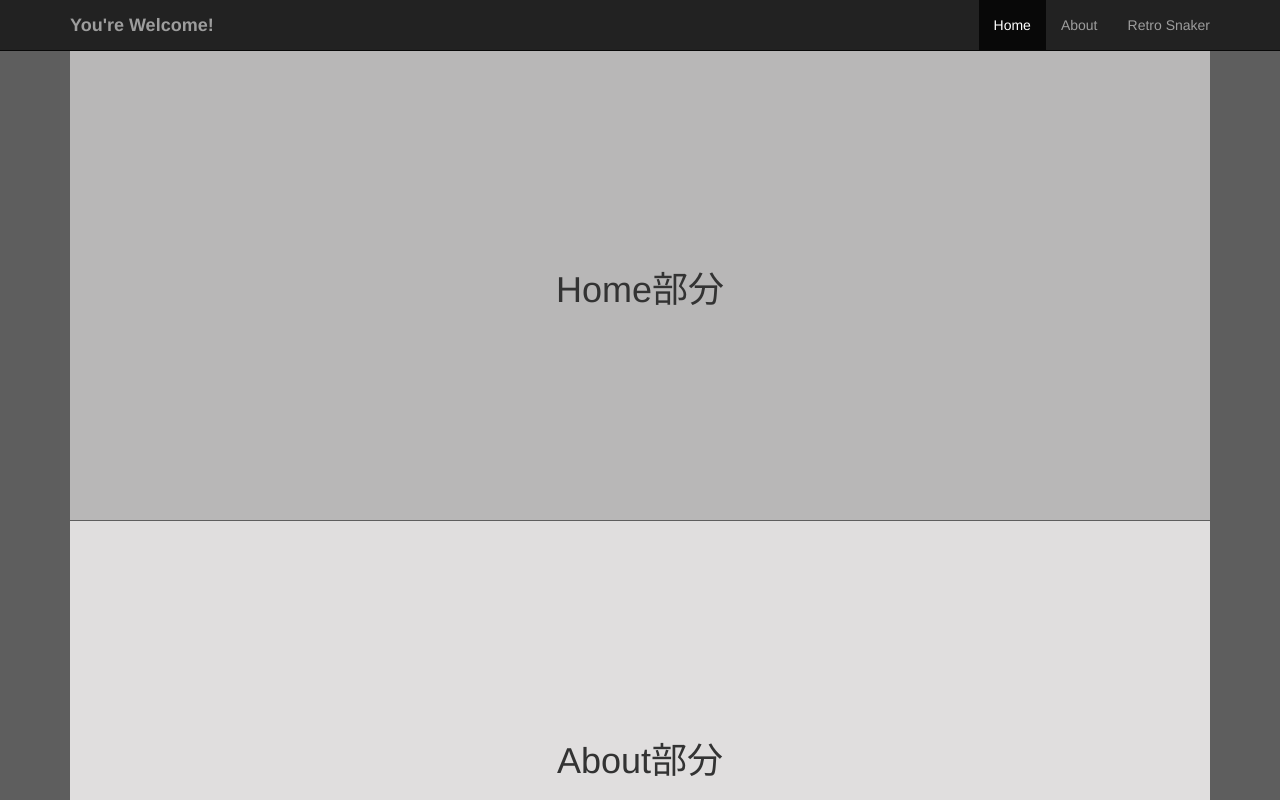
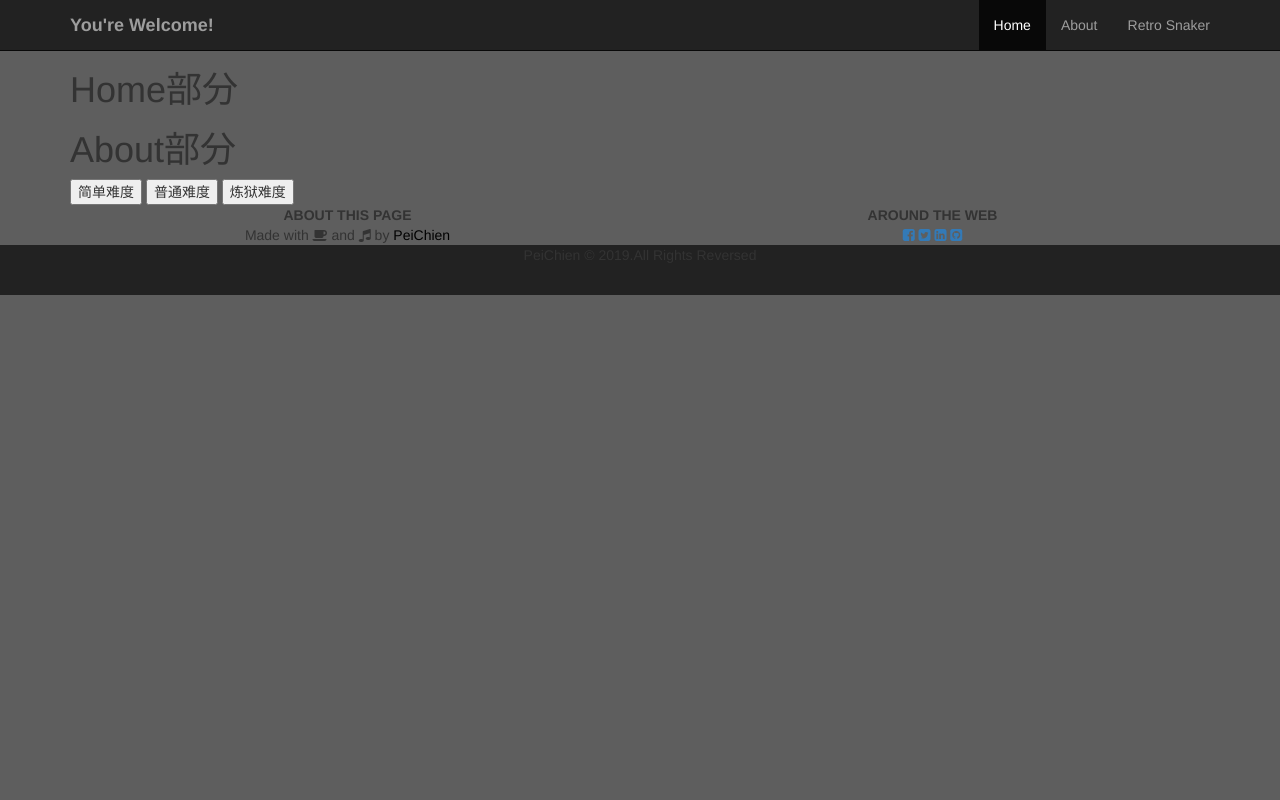
Before and after one commit to PeiChien/Build_A_Personal_Portfolio_Webpage, a React app: page src/html/index.html in a window 1280 px wide. Shown: the top 800 px of the page. Built offline with nearby package versions, Linux system fonts and the light colour scheme.

Commit message:
Update index.html

```diff
--- a/src/html/index.html
+++ b/src/html/index.html
@@ -1,15 +1,67 @@
 <!DOCTYPE html>
-<html lang="en">
+<html>
+
 <head>
-    <meta charset="UTF-8">
-    <meta name="viewport" content="width=device-width, initial-scale=1.0">
-    <meta http-equiv="X-UA-Compatible" content="ie=edge">
-    <title>React_editon</title>
+    <meta charset="utf-8">
+    <meta name="viewport" content="width=device-width,initial-scale=1">
+    <title>Build a Personal Portfolio Webpage</title>
     <script src="https://cdn.bootcss.com/jquery/3.3.1/jquery.min.js"></script>
     <link rel="stylesheet" href="https://cdn.bootcss.com/twitter-bootstrap/3.3.7/css/bootstrap.min.css">
     <link rel="stylesheet" href="https://cdn.bootcss.com/font-awesome/4.7.0/css/font-awesome.min.css">
 </head>
+
 <body>
-    <div id="app"></div>
+    <nav class="navbar navbar-inverse navbar-fixed-top" role="navigation">
+        <div class="container">
+            <div class="navbar-header">
+                <a herf="#" class="navbar-brand"><strong>You're Welcome!</strong></a>
+            </div>
+            <div id="navbar" class="collapse navbar-collapse">
+                <ul class="nav navbar-nav navbar-right">
+                    <li class="active"><a href="#Home">Home</a></li>
+                    <li><a href="#About">About</a></li>
+                    <li><a href="#Contact">Retro Snaker</a></li>
+                </ul>
+            </div>
+        </div>
+    </nav>
+
+    <div class="container" id="mainPart">
+        <div id="Home">
+            <h1>Home部分</h1>
+        </div>
+        <div id="About">
+            <h1>About部分</h1>
+        </div>
+        <div id="Contact">
+            <button id="easy">简单难度</button>
+            <button id="common">普通难度</button>
+            <button id="hard">炼狱难度</button>
+        </div>
+    </div>
+    <div class="myinfo">
+        <div class="container">
+            <div class="row">
+                <div class="myinfo-left col-xs-6 text-center">
+                    <div><strong>ABOUT THIS PAGE</strong></div>
+                    <div>Made with <i class="fa fa-coffee"></i> and <i class="fa fa-music"></i> by <a target="_blank"
+                            style="color:black;" href="https://www.zhihu.com/people/qian-pei-18/activities">PeiChien</a></div>
+                </div>
+                <div class="myinfo-right col-xs-6 text-center">
+                    <div><strong>AROUND THE WEB</strong></div>
+                    <div class="icon">
+                        <a target="_blank" href="#"><i class="fa fa-facebook-square"></i></a>
+                        <a target="_blank" href="#"><i class="fa fa-twitter-square"></i></a>
+                        <a target="_blank" href="#"><i class="fa fa-linkedin-square"></i></a>
+                        <a target="_blank" href="https://github.com/PeiChien"><i class="fa fa-github-square"></i></a>
+                    </div>
+                </div>
+            </div>
+        </div>
+    </div>
+    <footer class="navbar-inverse text-center">
+        <div id="copyrights">PeiChien © 2019.All Rights Reversed</div>
+    </footer>
 </body>
+
 </html>
```
